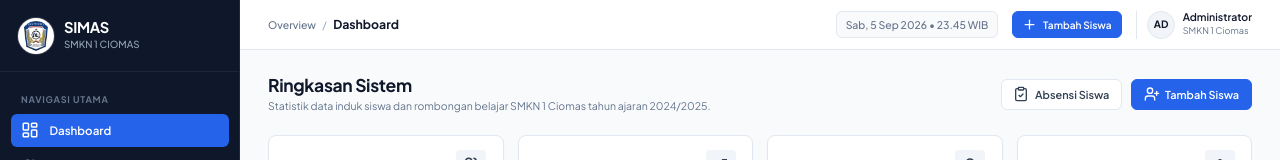
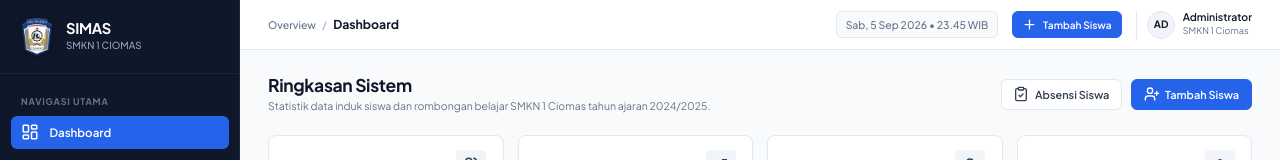
Before and after one commit to habibtegar/simas-react, a React (Vite) app: page / in a window 1280 px wide. Shown: the top 160 px of the page. Built offline with nearby package versions, Linux system fonts and the light colour scheme.

Commit message:
feat: add application stylesheet, logo asset, and sidebar component

```diff
--- a/src/App.css
+++ b/src/App.css
@@ -71,14 +71,11 @@
 }
 
 .brand-logo-img {
-  width: 36px;
-  height: 36px;
-  border-radius: 50%;
+  width: 38px;
+  height: 38px;
   object-fit: contain;
   flex-shrink: 0;
-  background: #ffffff;
-  padding: 3px;
-  box-shadow: 0 0 0 1px rgba(255, 255, 255, 0.15);
+  filter: drop-shadow(0 2px 4px rgba(0, 0, 0, 0.25));
 }
 
 .brand-title {
--- a/src/components/Sidebar.jsx
+++ b/src/components/Sidebar.jsx
@@ -1,5 +1,5 @@
 import React from "react";
-import logoSekolah from "../assets/logo-sekolah.png";
+import logoSekolah from "../assets/logoskanic.png";
 import {
   IconDashboard,
   IconUsers,
```
Also changed, not shown: src/assets/logo-sekolah.png.
